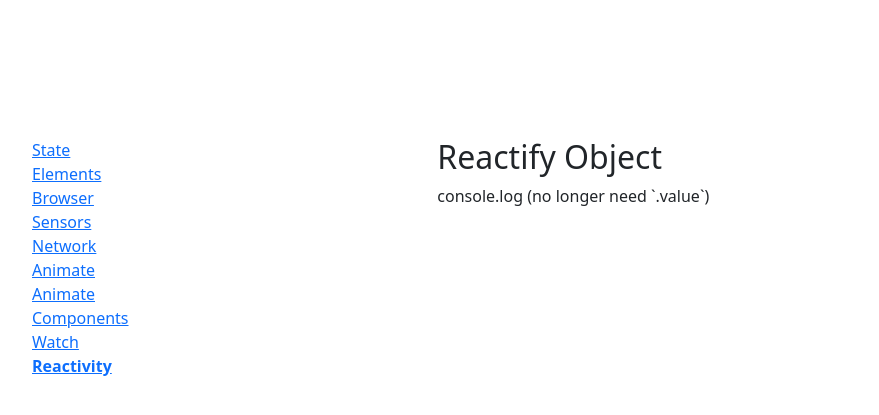
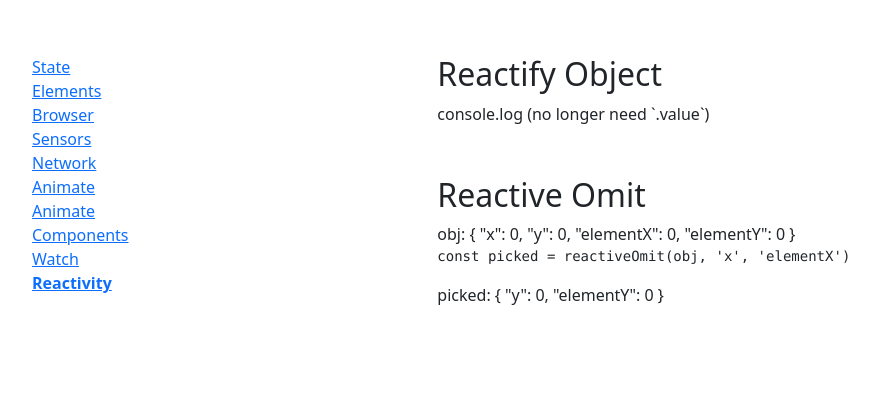
Before and after one commit to UlakhovichKate/vueUse, a Vue app: page /reactivity in a window 1280 px wide. Shown: the part 219-634 px from the top of the page, without its empty margins (0-879 px from the left). Built offline with nearby package versions, Linux system fonts and the light colour scheme.

Commit message:
ReactiveOmit.vue

```diff
--- a/src/components/ListReactivity.vue
+++ b/src/components/ListReactivity.vue
@@ -1,9 +1,12 @@
 <template>
-<reactify-object/>
+  <reactify-object/>
+  <reactive-omit/>
 </template>
 
 <script setup>
 import ReactifyObject from "../vueUseComponents/ReactifyObject.vue";
+import ReactiveOmit from "../vueUseComponents/ReactiveOmit.vue";
+
 
 </script>
 
--- /dev/null
+++ b/src/vueUseComponents/ReactiveOmit.vue
@@ -0,0 +1,24 @@
+<template>
+  <h2>Reactive Omit</h2>
+  <div>obj: {{ obj }}</div>
+  <pre>const picked = reactiveOmit(obj, 'x', 'elementX')</pre>
+  <div>picked: {{ picked }}</div>
+</template>
+
+<script setup>
+import { reactiveOmit } from '@vueuse/core'
+import {reactive} from "vue";
+
+const obj = reactive({
+  x: 0,
+  y: 0,
+  elementX: 0,
+  elementY: 0,
+})
+
+const picked = reactiveOmit(obj, 'x', 'elementX') // { y: number, elementY: number }
+</script>
+
+<style scoped>
+
+</style>
```
